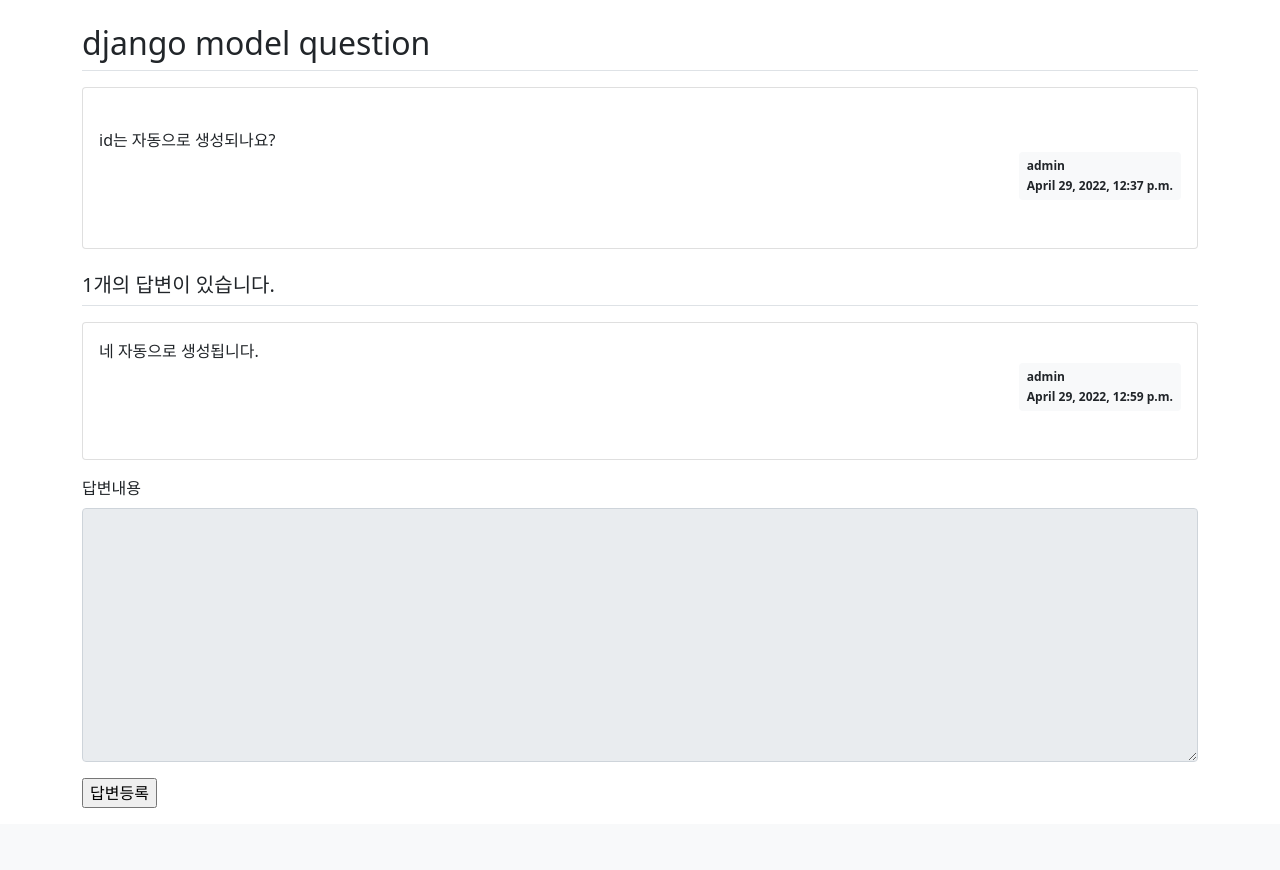
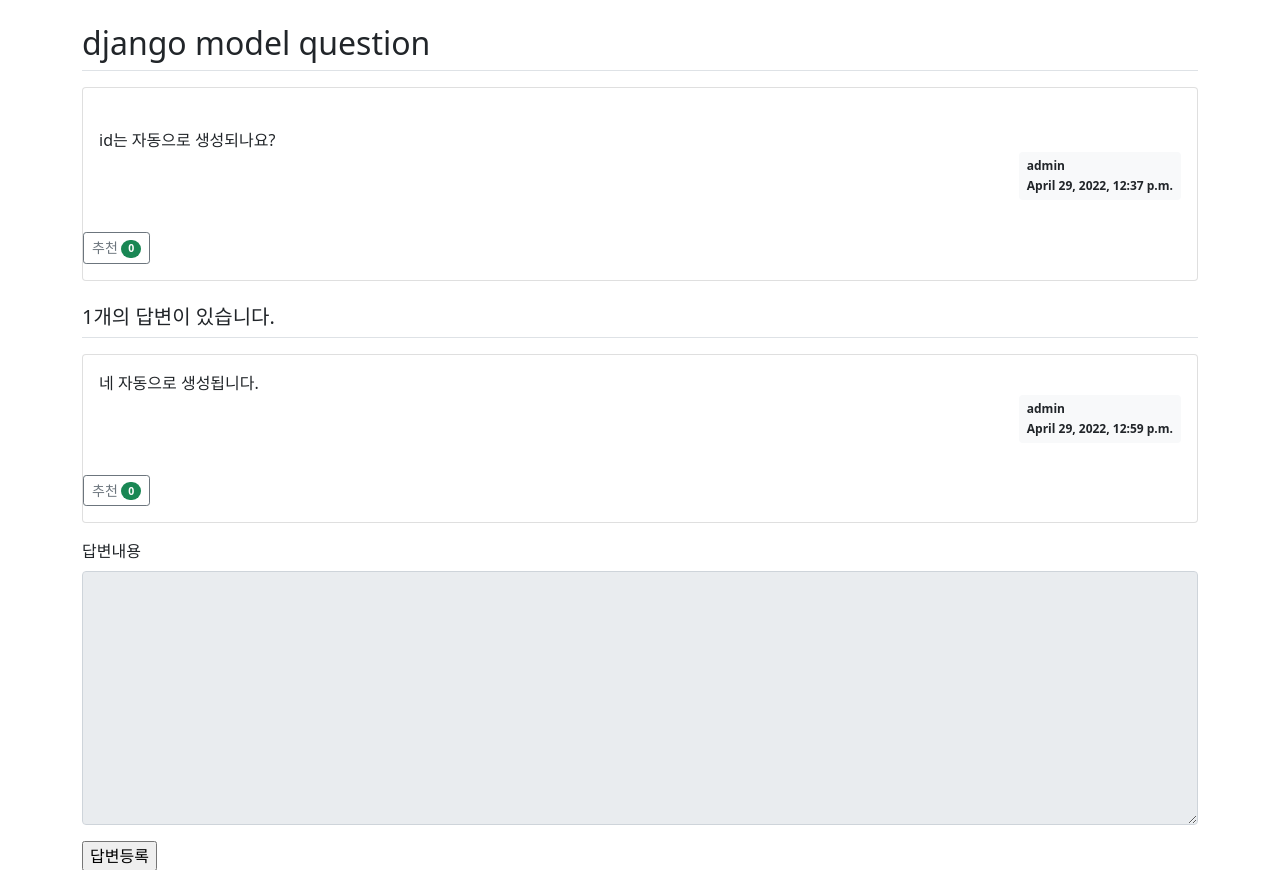
Before and after one commit to D41JUNGOD/django_pybo, a Django app: page /pybo/2/ in a window 1280 px wide. Shown: the part 57-927 px from the top of the page. Before the commit the page ends 865 px from the top, so only its background shows below. Run offline with Django 3.2, Linux system fonts and the light colour scheme; data comes from the database, SQL or seed files in the repository; both versions use the stored data as it was after the commit; some libraries are stand-ins or nearby versions.

Commit message:
recommend func complete

```diff
--- a/pybo/models.py
+++ b/pybo/models.py
@@ -4,19 +4,21 @@ from django.contrib.auth.models import User
 
 # Create your models here.
 class Question(models.Model):
-    author = models.ForeignKey(User, on_delete=models.CASCADE)
+    author = models.ForeignKey(User, on_delete=models.CASCADE, related_name='author_question')
     subject = models.CharField(max_length=200)
     content = models.TextField()
     create_date = models.DateTimeField()
     modify_date = models.DateTimeField(null=True, blank=True)
+    voter = models.ManyToManyField(User, related_name='voter_quesiton')    # 추천인
 
     def __str__(self):
         return self.subject
 
 
 class Answer(models.Model):
-    author = models.ForeignKey(User, on_delete=models.CASCADE)
+    author = models.ForeignKey(User, on_delete=models.CASCADE, related_name='author_answer')
     question = models.ForeignKey(Question, on_delete=models.CASCADE)
     content = models.TextField()
     create_date = models.DateTimeField()
     modify_date = models.DateTimeField(null=True, blank=True)
+    voter = models.ManyToManyField(User, related_name='voter_answer')  # 추천인
--- a/pybo/urls.py
+++ b/pybo/urls.py
@@ -13,9 +13,10 @@ urlpatterns = [
     path('question/create/', question_views.question_create, name='question_create'),
     path('question/modify/<int:question_id>', question_views.question_modify, name='question_modify'),
     path('question/delete/<int:question_id>', question_views.question_delete, name='question_delete'),
-
+    path('question/vote/<int:question_id>', question_views.question_vote, name='question_vote'),
     # answer views
     path('answer/create/<int:question_id>/', answer_views.answer_create, name='answer_create'),
     path('answer/modify/<int:answer_id>', answer_views.answer_modify, name='answer_modify'),
     path('answer/delete/<int:answer_id>', answer_views.answer_delete, name='answer_delete'),
+    path('answer/vote/<int:answer_id>', answer_views.answer_vote, name='answer_vote'),
 ]
--- a/templates/pybo/question_detail.html
+++ b/templates/pybo/question_detail.html
@@ -31,6 +31,12 @@
             </div>
         </div>
         <div class="my-3">
+            <a href="javascript:void(0)" data-uri="{% url 'pybo:question_vote' question.id %}"
+                class="recommend btn btn-sm btn-outline-secondary">추천
+                <span class="badge rounded-pill bg-success">
+                    {{ question.voter.count }}
+                </span>
+            </a>
             {% if request.user == question.author %}
             <a href="{% url 'pybo:question_modify' question.id %}"
                class="btn btn-sm btn-outline-secondary">수정</a>
@@ -59,6 +65,12 @@
             </div>
         </div>
         <div class="my-3">
+            <a href="javascript:void(0)" data-uri="{% url 'pybo:answer_vote' answer.id %}"
+                class="recommend btn btn-sm btn-outline-secondary">추천
+                <span class="badge rounded-pill bg-success">
+                    {{ answer.voter.count }}
+                </span>
+            </a>
             {% if request.user == answer.author %}
             <a href="{% url 'pybo:answer_modify' answer.id %}"
                class="btn btn-sm btn-outline-secondary">수정</a>
@@ -95,6 +107,15 @@
 {% endblock %}
 {% block script %}
  <script type="text/javascript">
+     const recommend_elements = document.getElementsByClassName("recommend");
+         Array.from(recommend_elements).forEach(function(element){
+            element.addEventListener('click', function(){
+               if(confirm('정말로 추천하시겠습니까?')){
+                    location.href = this.dataset.uri;
+                };
+         });
+     });
+
      const delete_elements = document.getElementsByClassName('delete');
      Array.from(delete_elements).forEach(function(element) {
          element.addEventListener('click', function() {
```
Also changed, not shown: pybo/views/answer_views.py (+10 -0 lines), pybo/views/question_views.py (+10 -0 lines), db.sqlite3, pybo/migrations/0005_auto_20220506_1714.py (added).
